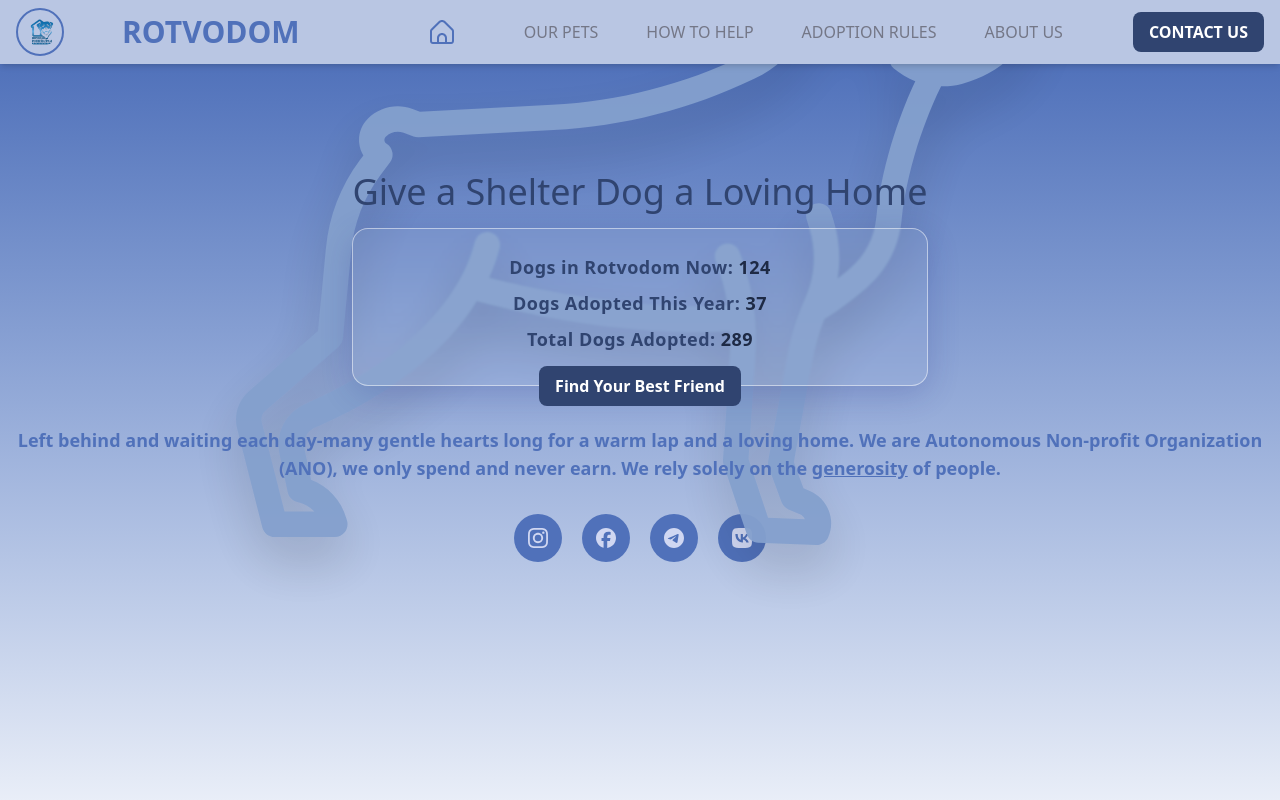
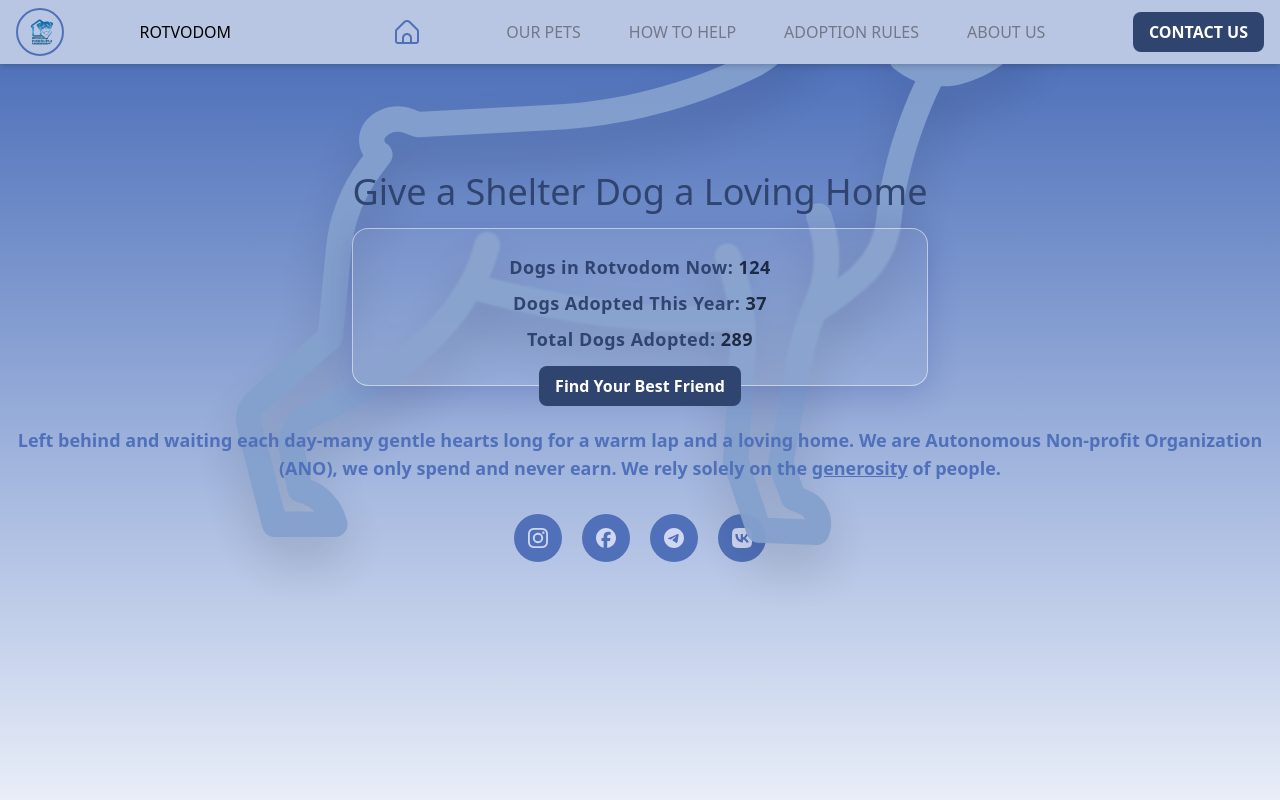
Before and after one commit to bavayra/dog-shelter, a React (Vite) app: page / in a window 1280 px wide. Shown: the top 800 px of the page. Built offline with nearby package versions, Linux system fonts and the light colour scheme.

Commit message:
style: minor styling corrections for the header

```diff
--- a/src/components/Header.tsx
+++ b/src/components/Header.tsx
@@ -15,12 +15,10 @@ const Header = () => {
           <img
             src={LogoIcon}
             alt="Rotvodom Dog Shelter Logo"
-            className="border-primary-500 3xs:h-12 3xs:w-12 h-16 w-16 rounded-full border-2 bg-transparent object-center px-1 py-2"
+            className="border-primary-500 h-12 w-12 rounded-full border-2 bg-transparent object-center px-1 py-2"
           />
           <div className="flex items-center">
-            <h1 className="text-primary-500 3xs:text-xl 3xs:mr-18 mr-30 w-auto text-2xl font-bold md:text-3xl">
-              {APP_NAME}
-            </h1>
+            <h1 className="typography-h1 mr-22 w-auto">{APP_NAME}</h1>
           </div>
           <a
             href="#hero"
@@ -28,7 +26,7 @@ const Header = () => {
             aria-label="Go to home section"
           >
             <HomeIcon
-              className="3xs:h-6 3xs:w-6 hover:text-primary-700 text-primary-500 h-10 w-10 cursor-pointer object-contain transition hover:scale-115"
+              className="hover:text-primary-700 text-primary-500 h-6 w-6 cursor-pointer object-contain transition hover:scale-115"
               aria-label="Home"
             />
           </a>
```
